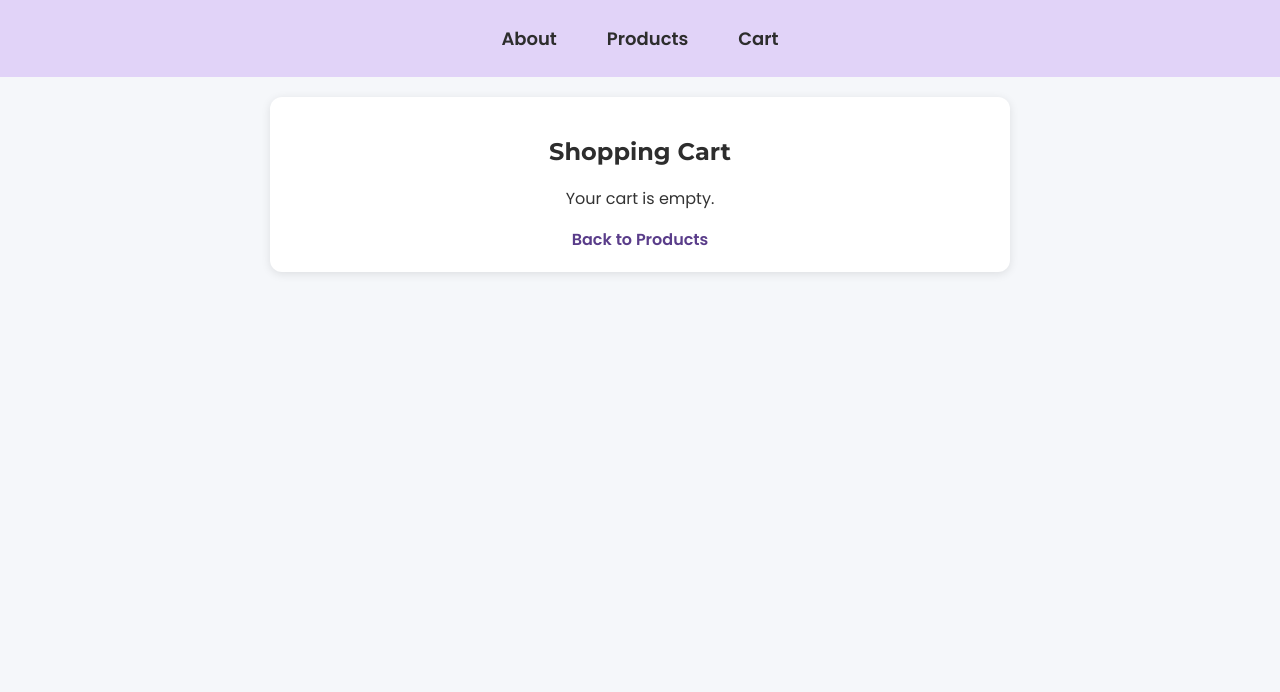
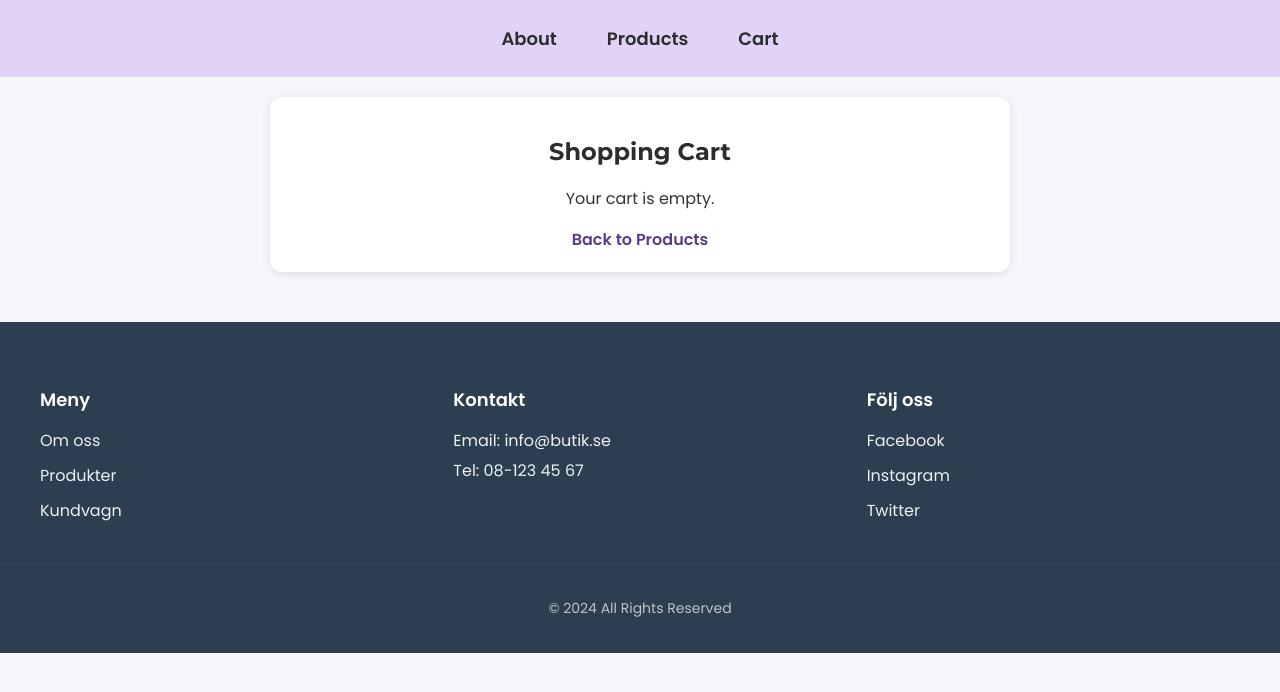
Before and after one commit to LarisaSek/e-commerce, a React (Vite) app: page /cart in a window 1280 px wide. Shown: the top 692 px of the page. Built offline with nearby package versions, Linux system fonts and the light colour scheme.

Commit message:
koopa footer komponent

```diff
--- a/src/App.jsx
+++ b/src/App.jsx
@@ -5,6 +5,7 @@ import ProductPage from "./pages/ProductPage";
 import CartPage from "./pages/CartPage";
 import OrderPage from "./pages/OrderPage";
 import AboutPage from "./pages/AboutPage";
+import Footer from './components/Footer';
 
 function App() {
     return (
@@ -12,11 +13,12 @@ function App() {
             <Header />
             <Routes>
                 <Route path="/" element={<ProductsPage />} />
-                <Route path="/product/:id" element={<ProductPage />} /> {/* ✅ Correct path */}
+                <Route path="/product/:id" element={<ProductPage />} />
                 <Route path="/cart" element={<CartPage />} />
                 <Route path="/order-confirmation" element={<OrderPage />} />
                 <Route path="/about" element={<AboutPage />} />
             </Routes>
+            <Footer /> {/* Lägg till Footer här */}
         </>
     );
 }
--- a/src/components/Footer.jsx
+++ b/src/components/Footer.jsx
@@ -1,10 +1,6 @@
-Footer.jsx
-
-
-// src/components/Footer.jsx
 import React from 'react';
 import { Link } from 'react-router-dom';
-import '../styles/Footer.css';
+import '../styles.css';
 
 function Footer() {
   return (
```
